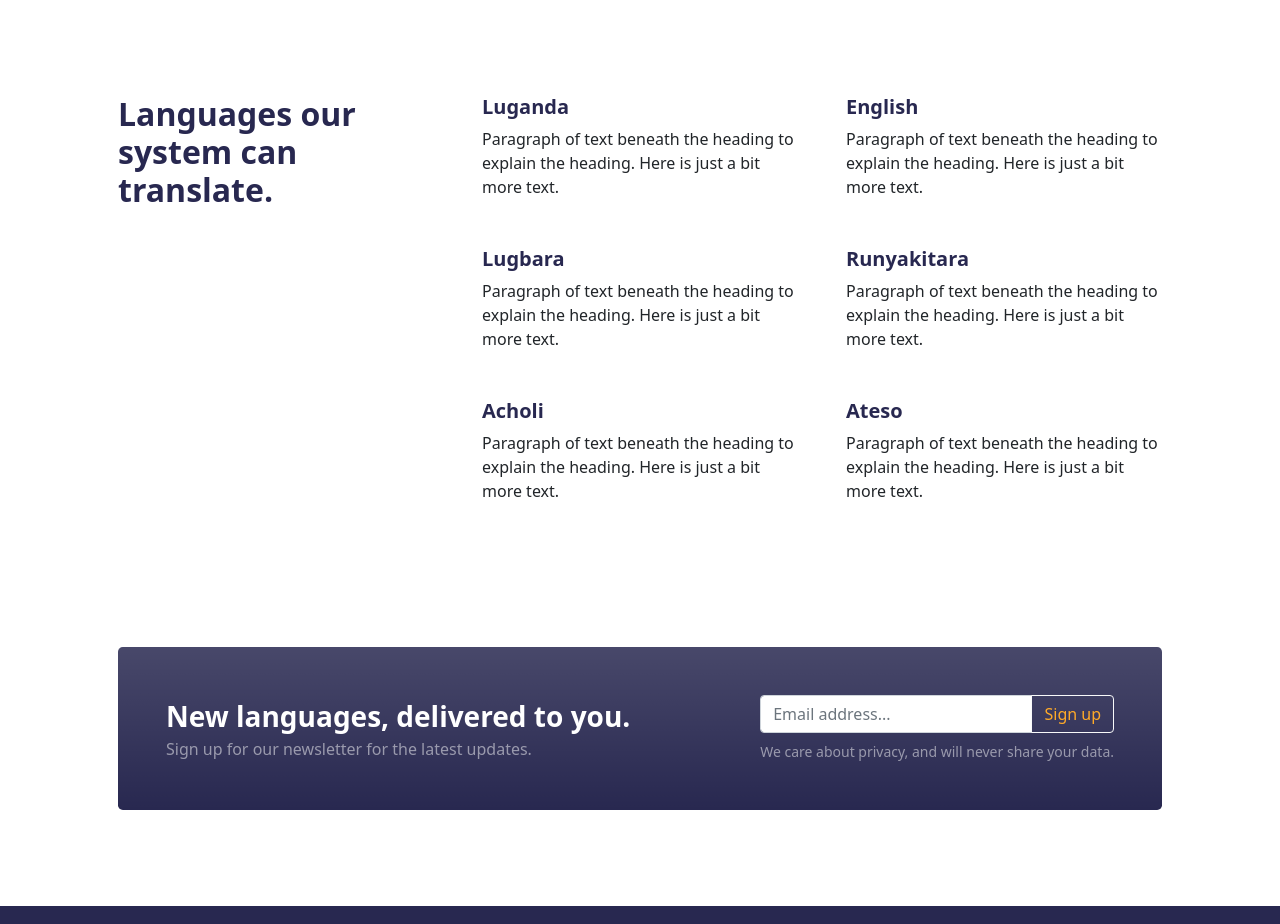
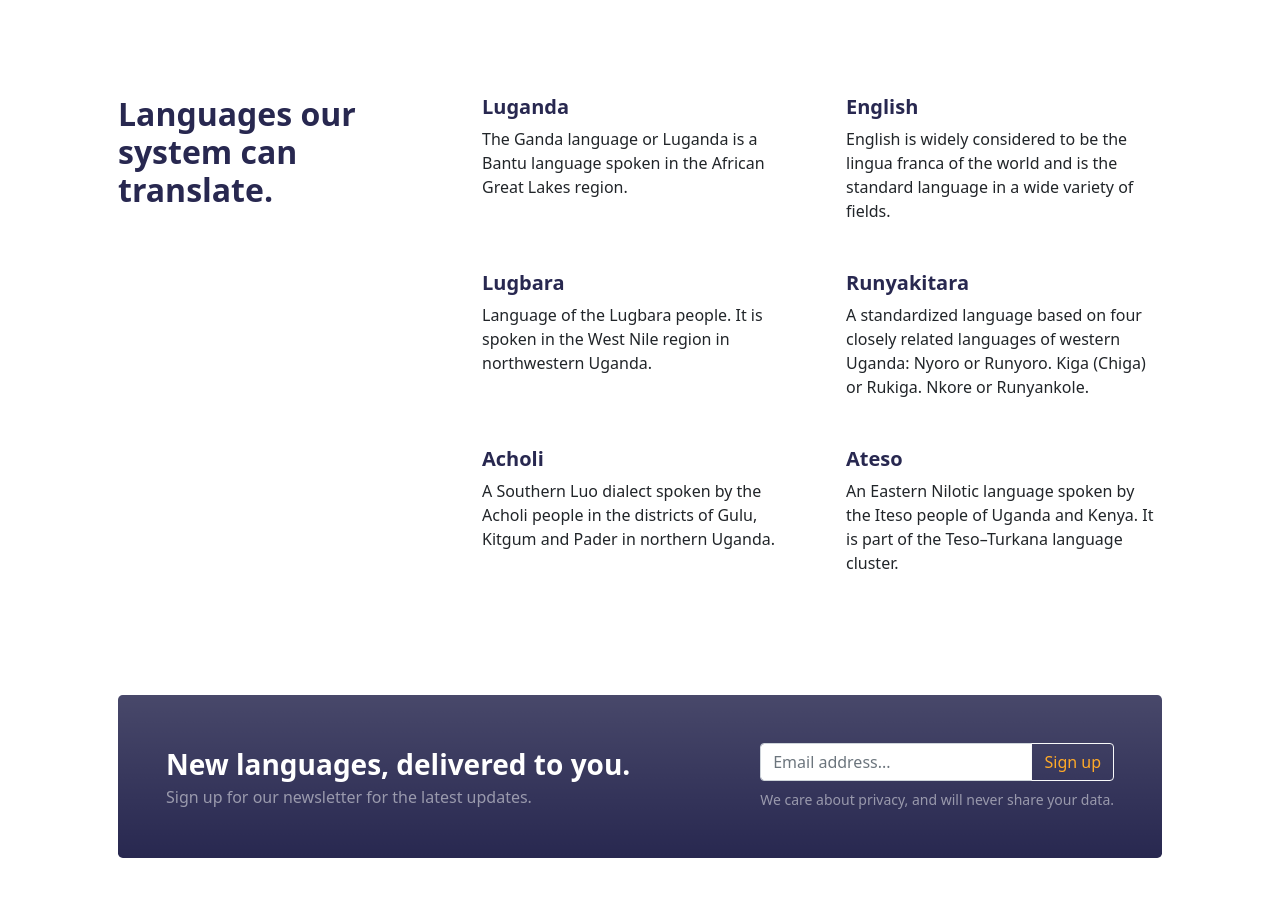
Before and after one commit to Arnoldmakaka/WebsiteBluePrint, a plain HTML site: page index.html in a window 1280 px wide. Shown: the part 925-1849 px from the top of the page. Drawn offline with nearby package versions, Linux system fonts and the light colour scheme.

Commit message:
added language information

```diff
--- a/index.html
+++ b/index.html
@@ -144,27 +144,27 @@
                         <div class="row gx-5 row-cols-1 row-cols-md-2">
                             <div class="col mb-5 h-100">
                                 <h2 class="fw-bold h5" style="color: #282850;">Luganda</h2>
-                                <p class="mb-0">Paragraph of text beneath the heading to explain the heading. Here is just a bit more text.</p>
+                                <p class="mb-0">The Ganda language or Luganda is a Bantu language spoken in the African Great Lakes region.</p>
                             </div>
                             <div class="col mb-5 h-100">
                                 <h2 class="fw-bold h5" style="color: #282850;">English</h2>
-                                <p class="mb-0">Paragraph of text beneath the heading to explain the heading. Here is just a bit more text.</p>
+                                <p class="mb-0">English is widely considered to be the lingua franca of the world and is the standard language in a wide variety of fields.</p>
                             </div>
                             <div class="col mb-5 h-100">
                                 <h2 class="fw-bold h5" style="color: #282850;">Lugbara</h2>
-                                <p class="mb-0">Paragraph of text beneath the heading to explain the heading. Here is just a bit more text.</p>
+                                <p class="mb-0">Language of the Lugbara people. It is spoken in the West Nile region in northwestern Uganda.</p>
                             </div>
                             <div class="col mb-5 h-100">
                                 <h2 class="fw-bold h5" style="color: #282850;">Runyakitara</h2>
-                                <p class="mb-0">Paragraph of text beneath the heading to explain the heading. Here is just a bit more text.</p>
+                                <p class="mb-0">A standardized language based on four closely related languages of western Uganda: Nyoro or Runyoro. Kiga (Chiga) or Rukiga. Nkore or Runyankole.</p>
                             </div>
                             <div class="col mb-5 h-100">
                                 <h2 class="fw-bold h5" style="color: #282850;">Acholi</h2>
-                                <p class="mb-0">Paragraph of text beneath the heading to explain the heading. Here is just a bit more text.</p>
+                                <p class="mb-0">A Southern Luo dialect spoken by the Acholi people in the districts of Gulu, Kitgum and Pader in northern Uganda.</p>
                             </div>
                             <div class="col mb-md-0 h-100">
                                 <h2 class="fw-bold h5" style="color: #282850;">Ateso</h2>
-                                <p class="mb-0">Paragraph of text beneath the heading to explain the heading. Here is just a bit more text.</p>
+                                <p class="mb-0">An Eastern Nilotic language spoken by the Iteso people of Uganda and Kenya. It is part of the Teso–Turkana language cluster.</p>
                             </div>
                         </div>
                     </div>
```
Also changed, not shown: about.html (+1 -1 lines), assets/ug-lang-map-768x608.png (added).
